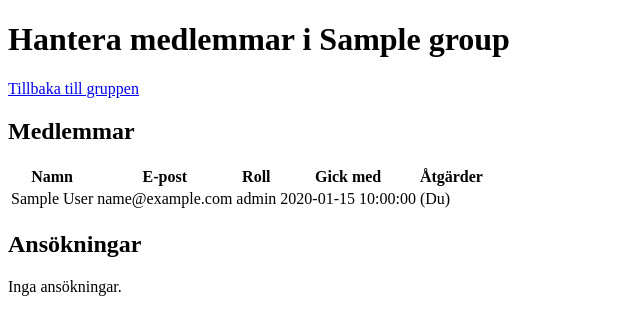
After one commit to anassFahsi/community-forum, a PHP site: page /manage_members.php?group_id=1 in a window 1280 px wide. The commit adds this page. Shown: the top 335 px of the page, without its empty margins (0-640 px from the left). Run offline with PHP 8.4, Linux system fonts and the light colour scheme; the visitor is signed in with stand-in values (Sample User, id 1); tables that the repository leaves empty or names only in its code hold one stand-in row (values such as "Sample post").

Commit message:
add group join request system (approve/reject flow)

```diff
--- a/public/groups.php
+++ b/public/groups.php
@@ -66,7 +66,7 @@ $other_groups=$stmt->fetchAll(PDO::FETCH_ASSOC);
                 <li class="group-item">
                     <h3 class="group-name"><?php echo htmlspecialchars($group['name']); ?></h3>
                     <p class="group-description"><?php echo htmlspecialchars($group['description']); ?></p>
-                    <a href="join_group.php?id=<?php echo $group['id']; ?>" class="btn btn-primary">Gå med</a>
+                    <a href="join_group.php?id=<?php echo $group['id']; ?>" class="btn btn-primary">Gå med i gruppen</a>
                 </li>
             <?php endforeach; ?>
         </ul>
--- /dev/null
+++ b/public/manage_members.php
@@ -0,0 +1,171 @@
+<?php
+session_start();
+
+if (!isset($_SESSION['user_id'])) {
+    header("Location: login.php");
+    exit;
+}
+
+require_once __DIR__ . '/../includes/db.php';
+$pdo = getPDO();
+
+$user_id  = $_SESSION['user_id'];
+$group_id = $_GET['group_id'] ?? null;
+
+if (!$group_id) {
+    echo "<p>Ingen grupp angiven.</p>";
+    exit;
+}
+
+
+$stmt = $pdo->prepare("
+    SELECT id, name, created_by
+    FROM groups
+    WHERE id = ?
+");
+$stmt->execute([$group_id]);
+$group = $stmt->fetch(PDO::FETCH_ASSOC);
+
+if (!$group) {
+    echo "<p>Gruppen finns inte.</p>";
+    exit;
+}
+
+// Kolla om användaren är admin i gruppen
+$stmt = $pdo->prepare("
+    SELECT role
+    FROM group_members
+    WHERE user_id = ? AND group_id = ?
+");
+$stmt->execute([$user_id, $group_id]);
+$membership = $stmt->fetch(PDO::FETCH_ASSOC);
+
+$is_admin = $membership && $membership['role'] === 'admin';
+
+if (!$is_admin) {
+    echo "<p>Du måste vara admin i gruppen för att hantera medlemmar.</p>";
+    exit;
+}
+// Hämta alla medlemmar
+$stmt = $pdo->prepare("
+    SELECT gm.id, gm.user_id, gm.role, gm.joined_at,
+           u.first_name, u.last_name, u.email
+    FROM group_members gm
+    JOIN users u ON gm.user_id = u.id
+    WHERE gm.group_id = ?
+    ORDER BY gm.joined_at ASC
+");
+$stmt->execute([$group_id]);
+$members = $stmt->fetchAll(PDO::FETCH_ASSOC);
+
+//Hämta pending requests
+$stmt = $pdo->prepare("
+    SELECT r.id, r.user_id, r.created_at, u.first_name, u.last_name, u.email
+    FROM group_join_requests r
+    JOIN users u ON r.user_id = u.id
+    WHERE r.group_id = ? AND r.status = 'pending'
+");
+$stmt->execute([$group_id]);
+$requests = $stmt->fetchAll(PDO::FETCH_ASSOC);
+
+?>
+<!DOCTYPE html>
+<html lang="sv">
+<head>
+    <meta charset="UTF-8">
+    <title>Hantera medlemmar - <?php echo htmlspecialchars($group['name']); ?></title>
+</head>
+<body>
+
+<div class="manage-members-page container">
+
+    <h1 class="page-title">
+        Hantera medlemmar i <?php echo htmlspecialchars($group['name']); ?>
+    </h1>
+
+    <a href="group.php?id=<?php echo $group_id; ?>" class="btn btn-secondary back-btn">
+        Tillbaka till gruppen
+    </a>
+
+    <!-- MEDLEMMAR -->
+    <h2 class="section-title">Medlemmar</h2>
+
+    <?php if (count($members) === 0): ?>
+        <p class="empty-message">Inga medlemmar ännu.</p>
+    <?php else: ?>
+        <table class="table members-table">
+            <thead>
+                <tr>
+                    <th>Namn</th>
+                    <th>E-post</th>
+                    <th>Roll</th>
+                    <th>Gick med</th>
+                    <th>Åtgärder</th>
+                </tr>
+            </thead>
+            <tbody>
+                <?php foreach ($members as $m): ?>
+                    <tr>
+                        <td><?php echo htmlspecialchars($m['first_name'] . ' ' . $m['last_name']); ?></td>
+                        <td><?php echo htmlspecialchars($m['email']); ?></td>
+                        <td><?php echo htmlspecialchars($m['role']); ?></td>
+                        <td><?php echo htmlspecialchars($m['joined_at']); ?></td>
+                        <td>
+                            <?php if ($m['user_id'] != $user_id): ?>
+
+                                <a href="remove_member.php?id=<?php echo $m['id']; ?>&group_id=<?php echo $group_id; ?>"
+                                   class="action-link remove-link">
+                                    Ta bort
+                                </a>
+
+                                <?php if ($m['role'] !== 'admin'): ?>
+                                    |
+                                    <a href="make_admin.php?id=<?php echo $m['id']; ?>&group_id=<?php echo $group_id; ?>"
+                                       class="action-link admin-link">
+                                        Gör till admin
+                                    </a>
+                                <?php endif; ?>
+
+                            <?php else: ?>
+                                <span class="you-label">(Du)</span>
+                            <?php endif; ?>
+                        </td>
+                    </tr>
+                <?php endforeach; ?>
+            </tbody>
+        </table>
+    <?php endif; ?>
+
+
+    <!-- ANSÖKNINGAR -->
+    <h2 class="section-title">Ansökningar</h2>
+
+    <?php if (count($requests) === 0): ?>
+        <p class="empty-message">Inga ansökningar.</p>
+    <?php else: ?>
+        <ul class="request-list">
+            <?php foreach ($requests as $req): ?>
+                <li class="request-item">
+                    <span class="request-user">
+                        <?php echo htmlspecialchars($req['first_name'] . ' ' . $req['last_name']); ?>
+                        (<?php echo htmlspecialchars($req['email']); ?>)
+                    </span>
+
+                    <a href="approve_request.php?id=<?php echo $req['id']; ?>&group_id=<?php echo $group_id; ?>"
+                       class="action-link approve-link">
+                        Godkänn
+                    </a>
+                    |
+                    <a href="reject_request.php?id=<?php echo $req['id']; ?>&group_id=<?php echo $group_id; ?>"
+                       class="action-link reject-link">
+                        Neka
+                    </a>
+                </li>
+            <?php endforeach; ?>
+        </ul>
+    <?php endif; ?>
+
+</div>
+
+</body>
+</html>
--- a/public/register_user.php
+++ b/public/register_user.php
@@ -29,6 +29,7 @@ if (strlen($password) < 6) {
 if (!empty($errors)) {
     foreach ($errors as $error) {
         echo "<p>$error</p>";
+        echo "<a href=register.php> Prova igen </a>";
     }
     exit;
 }
```
Also changed, not shown: public/approve_request.php (added, +82 -0 lines), public/group.php (+7 -0 lines), public/join_group.php (+24 -5 lines), public/reject_request.php (added, +74 -0 lines).
